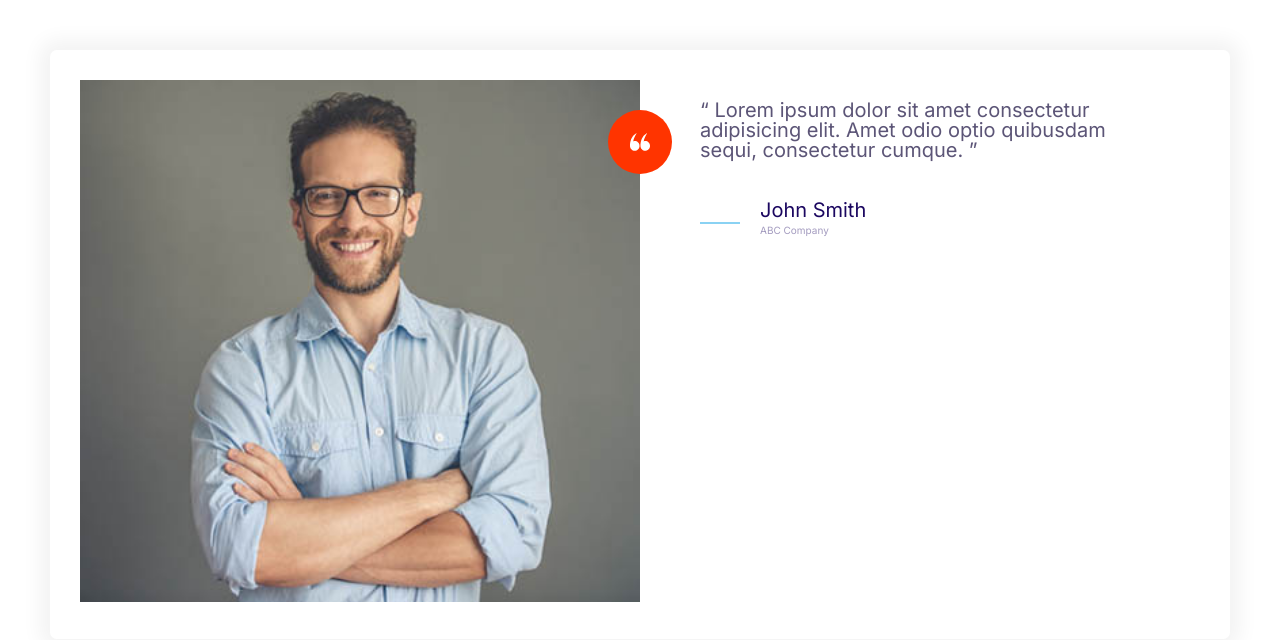
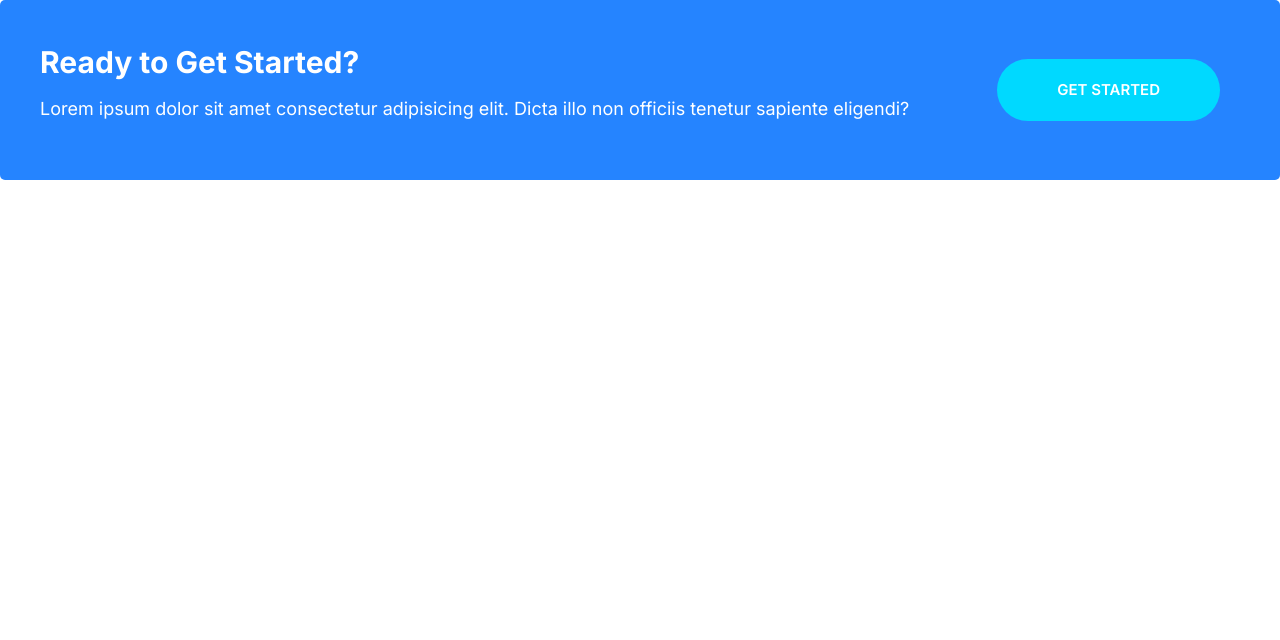
Before and after one commit to mohammeduzair333/mosfify_app, a plain HTML site: page index.html in a window 1280 px wide. Drawn offline with Linux system fonts and the light colour scheme.

Commit message:
Callout Creation

```diff
--- a/CSS/Style.css
+++ b/CSS/Style.css
@@ -223,7 +223,10 @@ a {
     width: 100%;
     display: inline-block;
 }
-
+.btn--stretched {
+    padding-left: 6rem;
+    padding-right: 6rem;
+}
 .btn--outline {
     background: white;
     color: var(--color-headings);
@@ -467,3 +470,42 @@ a {
         margin-left: 6rem;
     }
 }
+/* Callout */
+.callout {
+    padding: 4rem;
+    border-radius: 5px;
+}
+
+.callout--primary {
+    background: var(--color-primary);
+    color: white;
+}
+
+.callout__heading {
+    color: white;
+    margin-top: 0;
+    font-size: 3rem;
+}
+
+.callout .btn {
+    justify-self: center;
+    align-self: center;
+}
+
+.callout__content {
+    text-align: center;
+}
+
+@media screen and (min-width: 900px) {
+    .callout .grid--1x2 {
+        grid-template-columns: 1fr auto;
+    }
+    .callout__content {
+        text-align: left;
+    }
+
+    .callout .btn {
+        justify-self: start;
+        margin: 0 2rem;
+    }
+}
--- a/index.html
+++ b/index.html
@@ -10,37 +10,17 @@
         <link href="https://fonts.googleapis.com/css2?family=Inter:wght@400;600;700&display=swap" rel="stylesheet" />
         <title>Talib</title>
     </head>
-    <body style="padding: 5rem">
-        <div class="card testimonial">
+    <body>
+        <div class="callout callout--primary">
             <div class="grid grid--1x2">
-                <div class="testimonial__image">
-                    <img src="images/testimonial.jpg" alt="A happy smiling customer" />
-                    <span class="icon-container icon-container--accent">
-                        <svg class="icon icon--small icon--white">
-                            <use xlink:href="images/sprite.svg#quotes"></use>
-                        </svg>
-                    </span>
+                <div class="callout__content">
+                    <h2 class="callout__heading">Ready to Get Started?</h2>
+                    <p>
+                        Lorem ipsum dolor sit amet consectetur adipisicing elit. Dicta illo non officiis tenetur
+                        sapiente eligendi?
+                    </p>
                 </div>
-
-                <blockquote class="quote">
-                    <p class="quote__text">
-                        Lorem ipsum dolor sit amet consectetur adipisicing elit. Amet odio optio quibusdam sequi,
-                        consectetur cumque.
-                    </p>
-                    <footer>
-                        <div class="media">
-                            <div class="media__image">
-                                <svg class="icon icon--primary quote__line">
-                                    <use xlink:href="images/sprite.svg#line"></use>
-                                </svg>
-                            </div>
-                            <div class="media__body">
-                                <h3 class="media__title quote__author">John Smith</h3>
-                                <p class="quote__organization">ABC Company</p>
-                            </div>
-                        </div>
-                    </footer>
-                </blockquote>
+                <a href="" class="btn btn--secondary btn--stretched">Get Started</a>
             </div>
         </div>
     </body>
```
Also changed, not shown: CSS/Components/callouts.html (added, +12 -0 lines).
